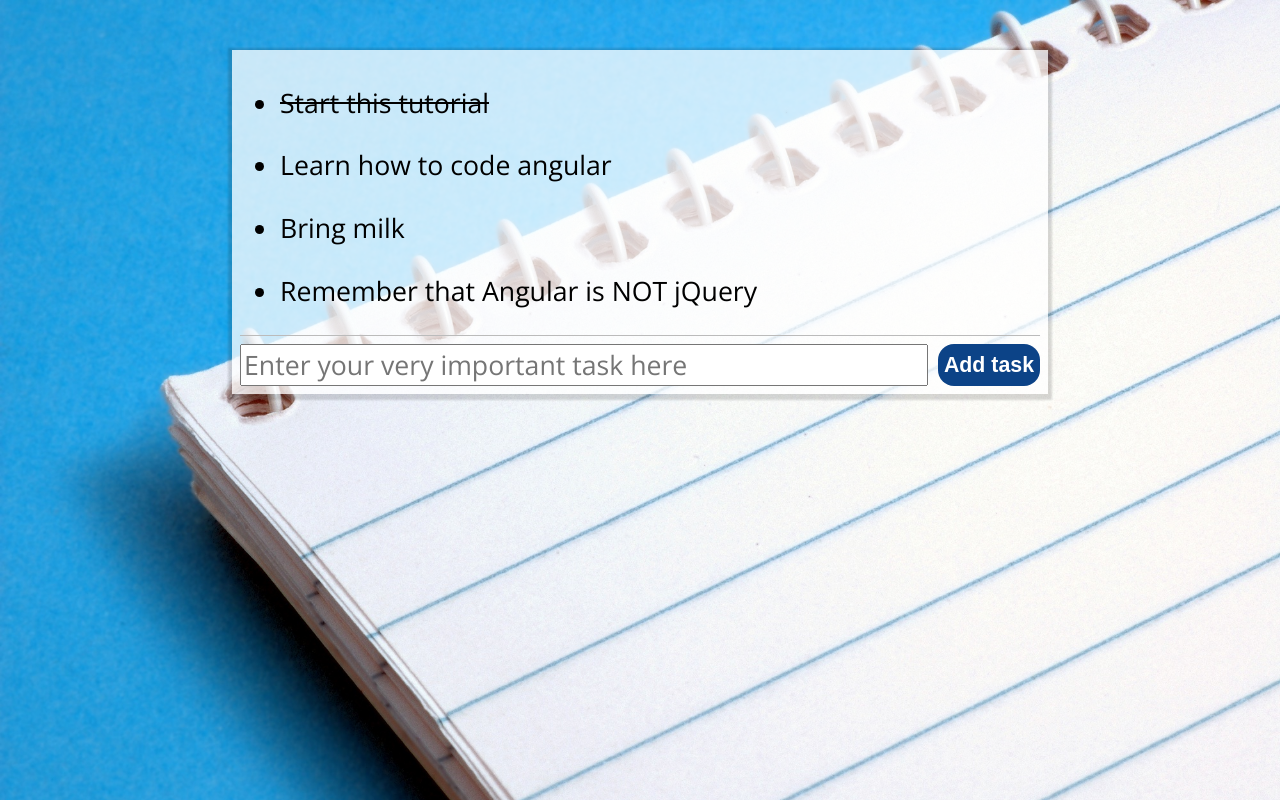
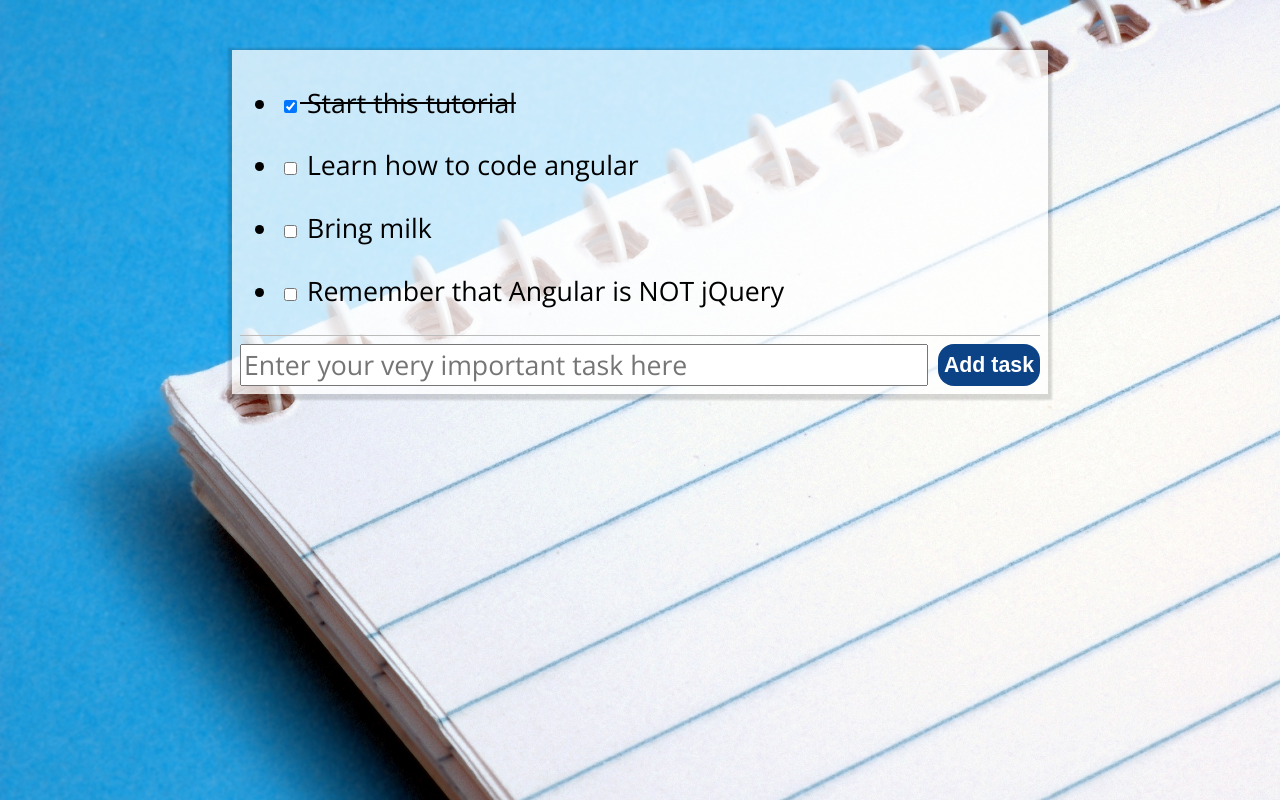
Before and after one commit to PatrickMennen/ng-todo-tutorial, a plain HTML site: page index.html in a window 1280 px wide. Drawn offline with nearby package versions, Linux system fonts and the light colour scheme.

Commit message:
Added click on task to enable or disable it using model

```diff
--- a/app/directives/tasks/task.html
+++ b/app/directives/tasks/task.html
@@ -1 +1 @@
-<li ng-class="{ 'done': task.done }">{{ task.text }}</li>
+<li ng-class="{ 'done': task.done }"><label><input type="checkbox" ng-model="task.done" /> {{ task.text }}</label></li>
--- a/app/directives/tasks/task.js
+++ b/app/directives/tasks/task.js
@@ -1,6 +1,6 @@
 (function (ng) {
     'use strict';
-    ng.directive('task', [function () {
+    ng.directive('task', [ function () {
         return {
             restrict: 'E',
             replace: true,
```
Also changed, not shown: index.html (+0 -1 lines).
